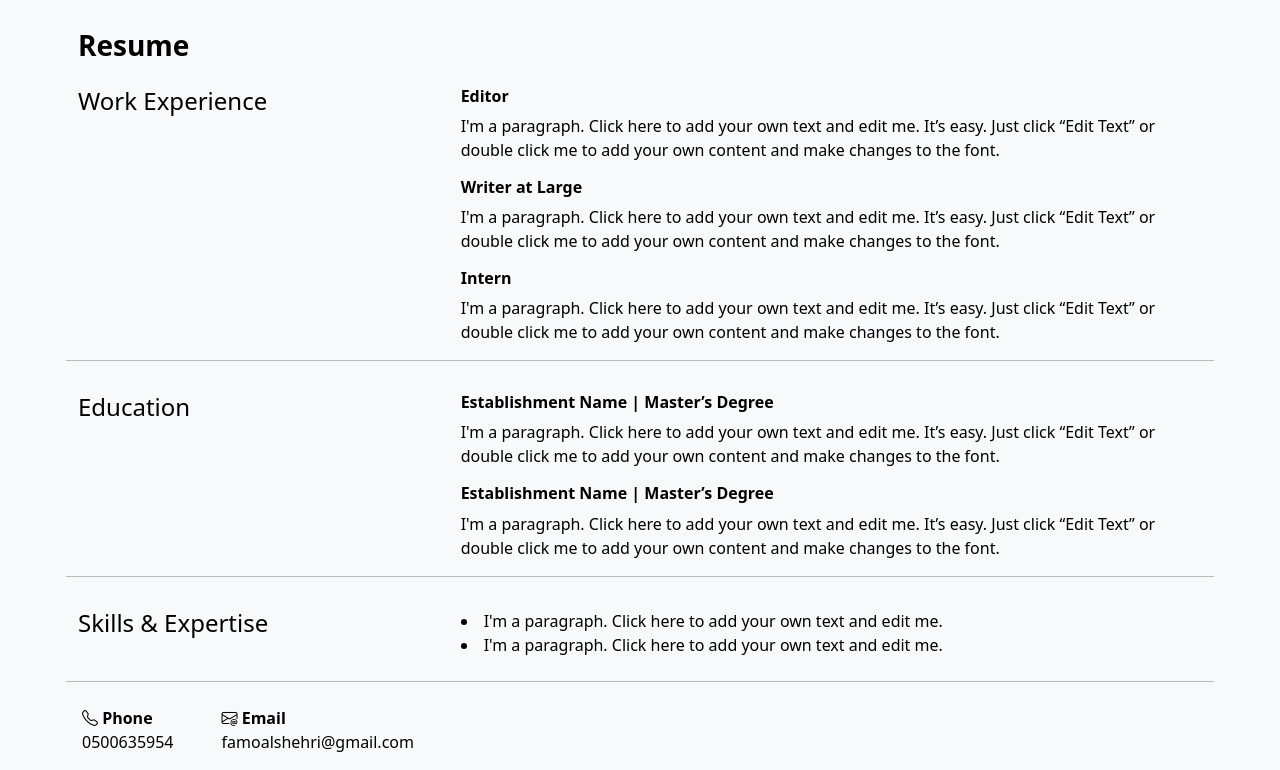
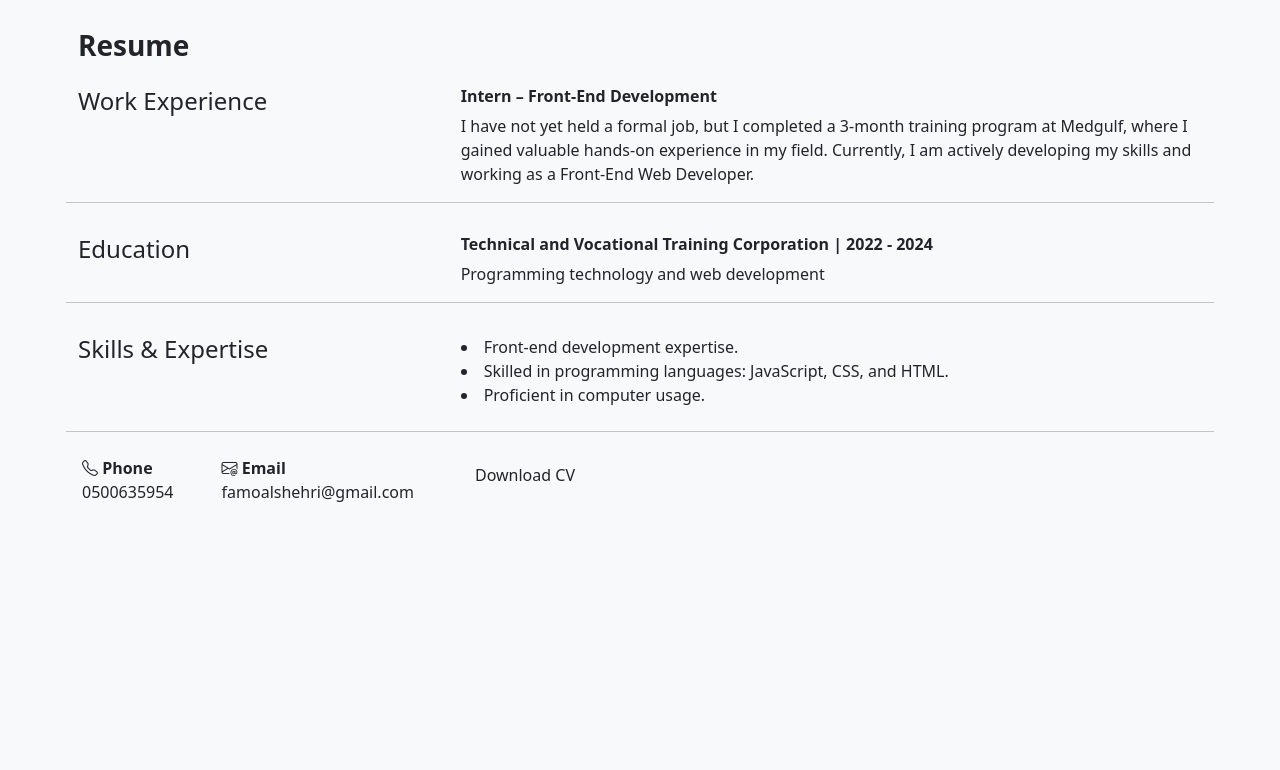
Before and after one commit to fajer04/portfolio, a plain HTML site: page resume.html in a window 1280 px wide. Shown: the part 99-869 px from the top of the page. After the commit the page ends 800 px from the top, so only its background shows below. Drawn offline with nearby package versions, Linux system fonts and the light colour scheme.

Commit message:
update CV

```diff
--- a/resume.html
+++ b/resume.html
@@ -71,33 +71,12 @@
                     <h4>Work Experience</h4>
                 </div>
                 <div class="col-8">
-                    <h6><strong>Editor</strong></h6>
-                    <p> I'm a paragraph. Click here to add your own text and edit me. It’s easy. Just click “Edit Text” or double click me to add your own content and make changes to the font. </p>
+                    <h6><strong>Intern – Front-End Development</strong></h6>
+                    <p>I have not yet held a formal job, but I completed a 3-month training program at Medgulf, where I gained valuable hands-on experience in my field. Currently, I am actively developing my skills and working as a Front-End Web Developer.</p>
                 </div>
             </div>
         </div>
 
-        <div class="col-12">
-            <div class="row text-md-start">
-                <div class="col-4">
-                </div>
-                <div class="col-8">
-                    <h6><strong>Writer at Large</strong></h6>
-                    <p> I'm a paragraph. Click here to add your own text and edit me. It’s easy. Just click “Edit Text”  or double click me to add your own content and make changes to the font. </p>
-                </div>
-            </div>
-        </div>
-
-        <div class="col-12">
-            <div class="row text-md-start">
-                <div class="col-4">
-                </div>
-                <div class="col-8">
-                    <h6><strong>Intern</strong></h6>
-                    <p> I'm a paragraph. Click here to add your own text and edit me. It’s easy. Just click “Edit Text” or double click me to add your own content and make changes to the font. </p>
-                </div>
-            </div>
-        </div>
         <hr>
 
         <div class="col-12 mt-3">
@@ -106,23 +85,12 @@
                     <h4>Education</h4>
                 </div>
                 <div class="col-8">
-                    <h6><strong>Establishment Name | Master’s Degree</strong></h6>
-                    <p> I'm a paragraph. Click here to add your own text and edit me. It’s easy. Just click “Edit Text” or double click me to add your own content and make changes to the font. </p>
+                    <h6><strong>Technical and Vocational Training Corporation | 2022 - 2024</strong></h6>
+                    <p> Programming technology and web development </p>
                 </div>
             </div>
         </div>
 
-
-        <div class="col-12">
-            <div class="row text-md-start">
-                <div class="col-4">
-                </div>
-                <div class="col-8">
-                    <h6><strong>Establishment Name | Master’s Degree</strong></h6>
-                    <p>I'm a paragraph. Click here to add your own text and edit me. It’s easy. Just click “Edit Text” or double click me to add your own content and make changes to the font. </p>
-                </div>
-            </div>
-        </div>
         <hr>
 
         <div class="col-12 mt-3">
@@ -131,8 +99,9 @@
                     <h4>Skills & Expertise</h4>
                 </div>
                 <div class="col-8">
-                    <li>I'm a paragraph. Click here to add your own text and edit me.</li>
-                    <li>I'm a paragraph. Click here to add your own text and edit me.</li>
+                    <li>Front-end development expertise.</li>
+                    <li>Skilled in programming languages: JavaScript, CSS, and HTML.</li>
+                    <li>Proficient in computer usage.</li>
                 </div>
             </div>
         </div>
@@ -147,6 +116,7 @@
             <div class="col-12 col-md-6 d-flex gap-5">
                 <p><strong><i class="bi bi-telephone"></i> Phone</strong><br>0500635954</p>
                 <p><strong><i class="bi bi-envelope-at"></i> Email</strong><br>famoalshehri@gmail.com</p>
+                <a href="" download class="btn btn--download">Download CV</a>
             </div>
         </div>
     </div>
--- a/style.css
+++ b/style.css
@@ -35,6 +35,11 @@ h3 {
 .contact{
     background-color: #4C1F7A;
     border: 1px solid #361557;
+}
+
+.bg-black {
+    background-color: black;
+    color: white;
 }
 
 
@@ -127,12 +132,14 @@ h3 {
 
 
 
-  .bg-body-tertiary {
+  /* .bg-body-tertiary {
     background-color: #ffffff;
     color: #000000;
+
   }
 
   .dark-mode {
     background-color: #000000;
     color: #ffffff;
   }
+   */
```
Also changed, not shown: contact.html (+22 -16 lines), index.html (+1 -1 lines), projects.html (+8 -8 lines).
